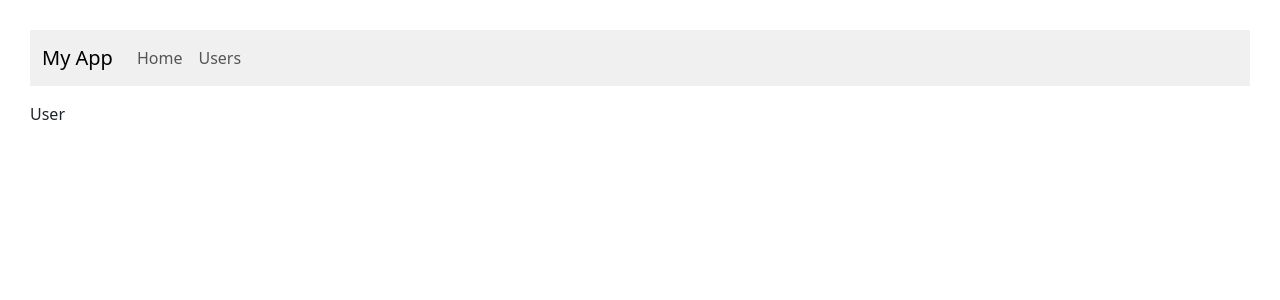
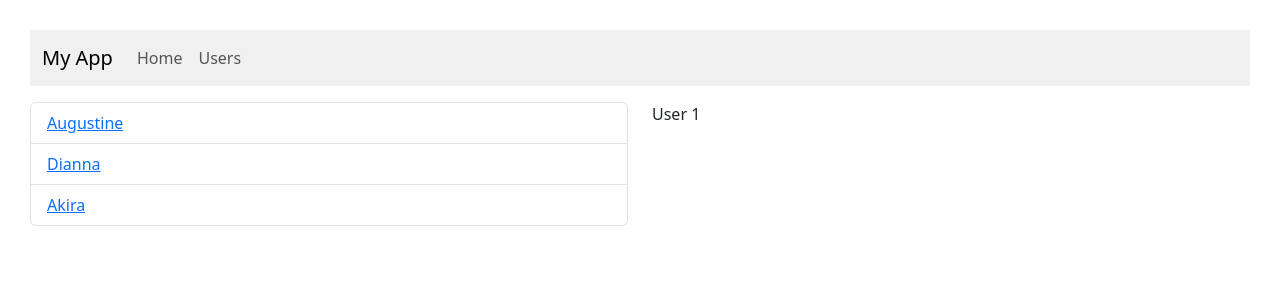
Before and after one commit to avgvustinee/react-intermediate, a React (Vite) app: page /users/1 in a window 1280 px wide. Shown: the top 300 px of the page. Built offline with nearby package versions, Linux system fonts and the light colour scheme.

Commit message:
Working  with Nested Routes

```diff
--- a/src/routing/UserDetailPage.tsx
+++ b/src/routing/UserDetail.tsx
@@ -1,6 +1,6 @@
 import { useLocation, useParams, useSearchParams } from "react-router-dom";
 
-const UserDetailPage = () => {
+const UserDetail = () => {
   const params = useParams();
   console.log(params);
   const [searchParams, setSearchParams] = useSearchParams();
@@ -8,7 +8,7 @@
   const location = useLocation();
   console.log(location);
 
-  return <p>User</p>;
+  return <p>User {params.id}</p>;
 };
 
-export default UserDetailPage;
+export default UserDetail;
--- a/src/routing/UserListPage.tsx
+++ b/src/routing/UserList.tsx
@@ -1,6 +1,6 @@
 import { Link } from "react-router-dom";
 
-const UserListPage = () => {
+const UserList = () => {
   const users = [
     { id: 1, name: "Augustine" },
     { id: 2, name: "Dianna" },
@@ -17,4 +17,4 @@
   );
 };
 
-export default UserListPage;
+export default UserList;
--- /dev/null
+++ b/src/routing/UsersPage.tsx
@@ -0,0 +1,17 @@
+import { Outlet } from "react-router-dom";
+import UserListPage from "./UserList";
+
+const UsersPage = () => {
+  return (
+    <div className="row">
+      <div className="col">
+        <UserListPage />
+      </div>
+      <div className="col">
+        <Outlet />
+      </div>
+    </div>
+  );
+};
+
+export default UsersPage;
```
Also changed, not shown: src/routing/routes.tsx (+8 -4 lines).
